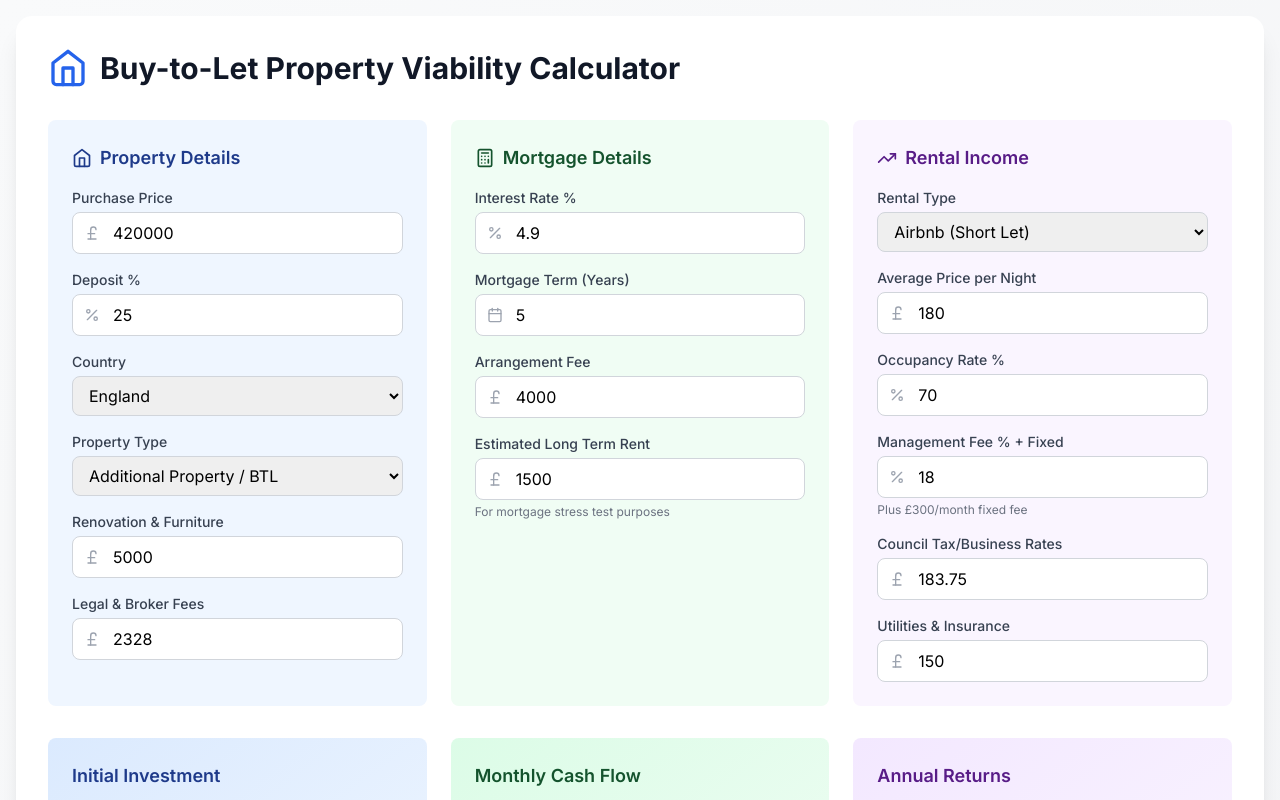
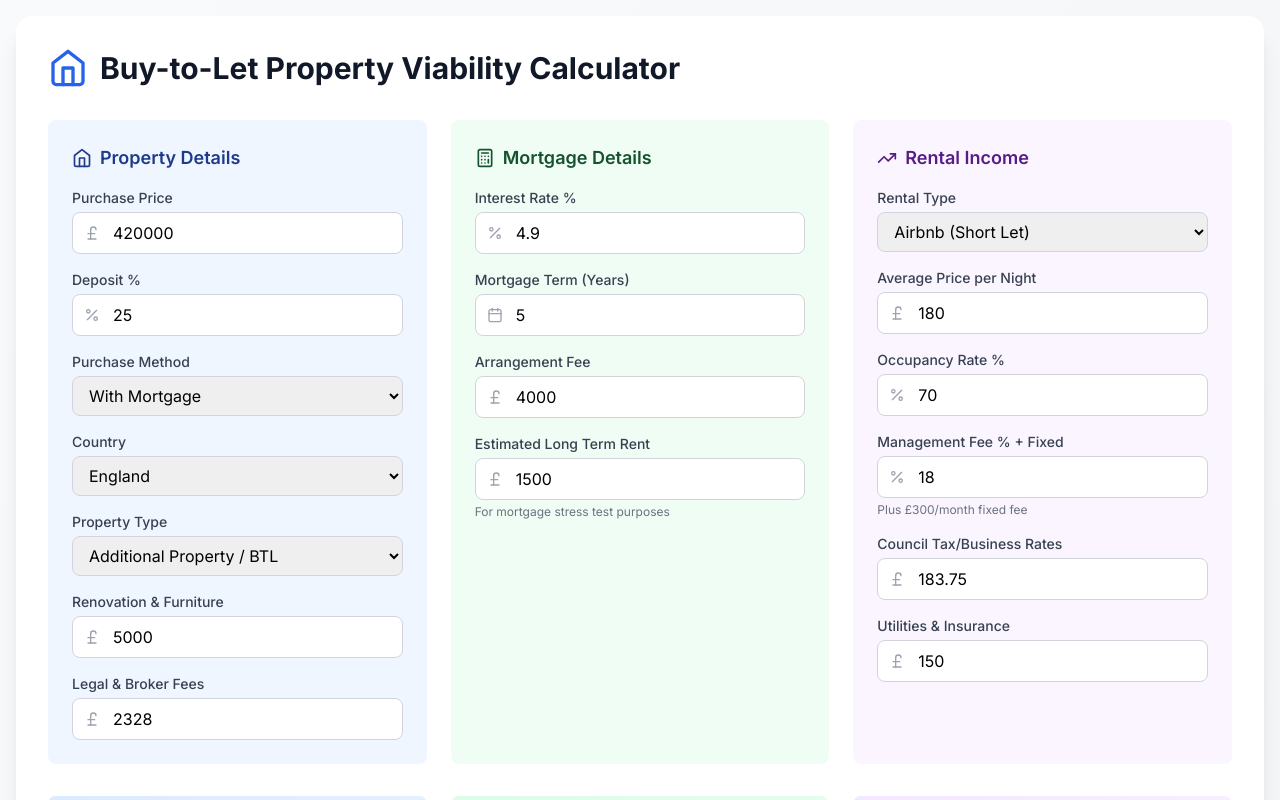
Before and after one commit to RegleAI/BTL, a Next.js app: page / in a window 1280 px wide. Shown: the top 800 px of the page. Built offline with nearby package versions, Linux system fonts and the light colour scheme.

Commit message:
Update page.js

```diff
--- a/app/page.js
+++ b/app/page.js
@@ -22,7 +22,8 @@ export default function BTLCalculator() {
     arrangementFee: 4000,
     country: 'england',
     propertyType: 'additional',
-    rentalType: 'airbnb'
+    rentalType: 'airbnb',
+    purchaseMethod: 'mortgage'
   });
 
   const [calculations, setCalculations] = useState({});
@@ -162,15 +163,26 @@ export default function BTLCalculator() {
     const monthlyIncomeAirbnb = daysOccupiedPerMonth * avgPricePerNight;
     const monthlyIncomeFromRental = inputs.rentalType === 'airbnb' ? monthlyIncomeAirbnb : inputs.monthlyRentAST;
 
-    const depositAmount = purchasePrice * (depositPercent / 100);
-    const mortgageAmount = purchasePrice - depositAmount;
+    // Calculate deposit and mortgage amounts based on purchase method
+    const depositAmount = inputs.purchaseMethod === 'mortgage'
+      ? purchasePrice * (depositPercent / 100)
+      : purchasePrice; // Full purchase price if buying with cash
+
+    const mortgageAmount = inputs.purchaseMethod === 'mortgage'
+      ? purchasePrice - depositAmount
+      : 0; // No mortgage if buying with cash
+
     const stampDuty = calculateStampDuty(purchasePrice, country, propertyType);
 
-    // Total money in
-    const totalMoneyIn = depositAmount + stampDuty + legalBrokerFees + renovationCost;
+    // Total money in (different labels for cash vs mortgage)
+    const totalMoneyIn = inputs.purchaseMethod === 'mortgage'
+      ? depositAmount + stampDuty + legalBrokerFees + renovationCost
+      : purchasePrice + stampDuty + legalBrokerFees + renovationCost;
 
     // Monthly expenditure
-    const monthlyMortgagePayment = (mortgageAmount * (mortgageRate / 100) / 12) + (arrangementFee / (mortgageYears * 12));
+    const monthlyMortgagePayment = inputs.purchaseMethod === 'mortgage'
+      ? (mortgageAmount * (mortgageRate / 100) / 12) + (arrangementFee / (mortgageYears * 12))
+      : 0; // No mortgage payments if buying with cash
 
     // Management fees - different for Airbnb vs AST
     const managementFees = inputs.rentalType === 'airbnb'
@@ -209,10 +221,14 @@ export default function BTLCalculator() {
     // ROI (using net annual profit after corporation tax)
     const roi = (netAnnualProfit / totalMoneyIn) * 100;
 
-    // Mortgage stress test (5.5% rate) - uses different rental values
+    // Mortgage stress test (5.5% rate) - only relevant for mortgage purchases
     const stressTestRate = 5.5;
-    const stressTestMonthlyPayment = (mortgageAmount * (stressTestRate / 100) / 12);
-    const minRequiredRent = stressTestMonthlyPayment * 1.25;
+    const stressTestMonthlyPayment = inputs.purchaseMethod === 'mortgage'
+      ? (mortgageAmount * (stressTestRate / 100) / 12)
+      : 0;
+    const minRequiredRent = inputs.purchaseMethod === 'mortgage'
+      ? stressTestMonthlyPayment * 1.25
+      : 0;
 
     // For stress test comparison - use estimated long term rent for Airbnb, actual rent for AST
     const stressTestRentalIncome = inputs.rentalType === 'airbnb' ? inputs.estimatedLongTermRent : inputs.monthlyRentAST;
@@ -236,7 +252,7 @@ export default function BTLCalculator() {
       roi: roi.toFixed(2),
       minRequiredRent: minRequiredRent.toFixed(2),
       stressTestRentalIncome: stressTestRentalIncome.toFixed(2),
-      passesStressTest: stressTestRentalIncome >= minRequiredRent
+      passesStressTest: inputs.purchaseMethod === 'mortgage' ? stressTestRentalIncome >= minRequiredRent : true // Always pass if no mortgage
     });
   }, [inputs]);
 
@@ -296,8 +312,24 @@ export default function BTLCalculator() {
                     value={inputs.depositPercent}
                     onChange={(e) => handleInputChange('depositPercent', e.target.value)}
                     className="w-full pl-10 pr-3 py-2 border border-gray-300 rounded-lg focus:ring-2 focus:ring-blue-500 focus:border-transparent"
+                    disabled={inputs.purchaseMethod === 'cash'}
                   />
                 </div>
+                {inputs.purchaseMethod === 'cash' && (
+                  <p className="text-xs text-gray-500 mt-1">100% cash purchase</p>
+                )}
+              </div>
+
+              <div>
+                <label className="block text-sm font-medium text-gray-700 mb-1">Purchase Method</label>
+                <select
+                  value={inputs.purchaseMethod}
+                  onChange={(e) => setInputs(prev => ({ ...prev, purchaseMethod: e.target.value }))}
+                  className="w-full px-3 py-2 border border-gray-300 rounded-lg focus:ring-2 focus:ring-blue-500 focus:border-transparent"
+                >
+                  <option value="mortgage">With Mortgage</option>
+                  <option value="cash">Cash Purchase</option>
+                </select>
               </div>
 
               <div>
@@ -353,6 +385,7 @@ export default function BTLCalculator() {
             </div>
 
             {/* Mortgage Details */}
+            {inputs.purchaseMethod === 'mortgage' && (
               <div className="bg-green-50 rounded-lg p-6 space-y-4">
                 <h2 className="font-semibold text-lg text-green-900 flex items-center gap-2">
                   <Calculator className="w-5 h-5" />
@@ -415,6 +448,7 @@ export default function BTLCalculator() {
                   </div>
                 )}
               </div>
+            )}
 
             {/* Rental Income */}
             <div className="bg-purple-50 rounded-lg p-6 space-y-4">
```
Lines whose indentation alone changed are shown as unchanged.
